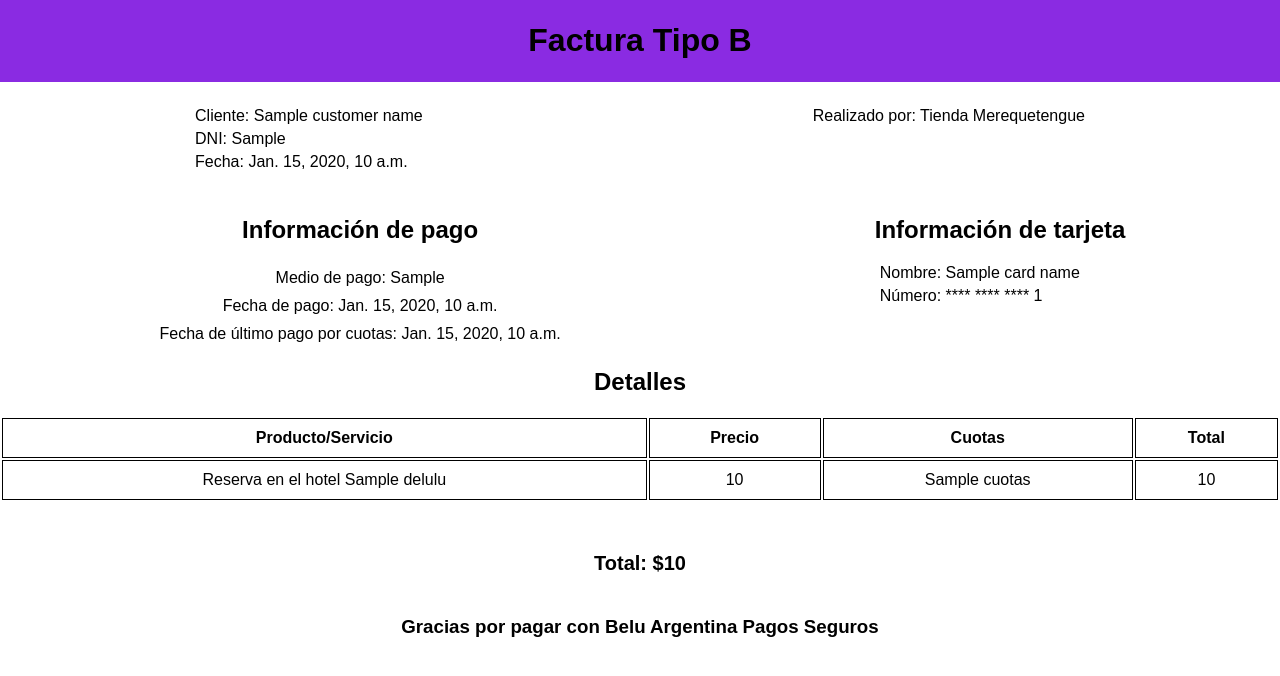
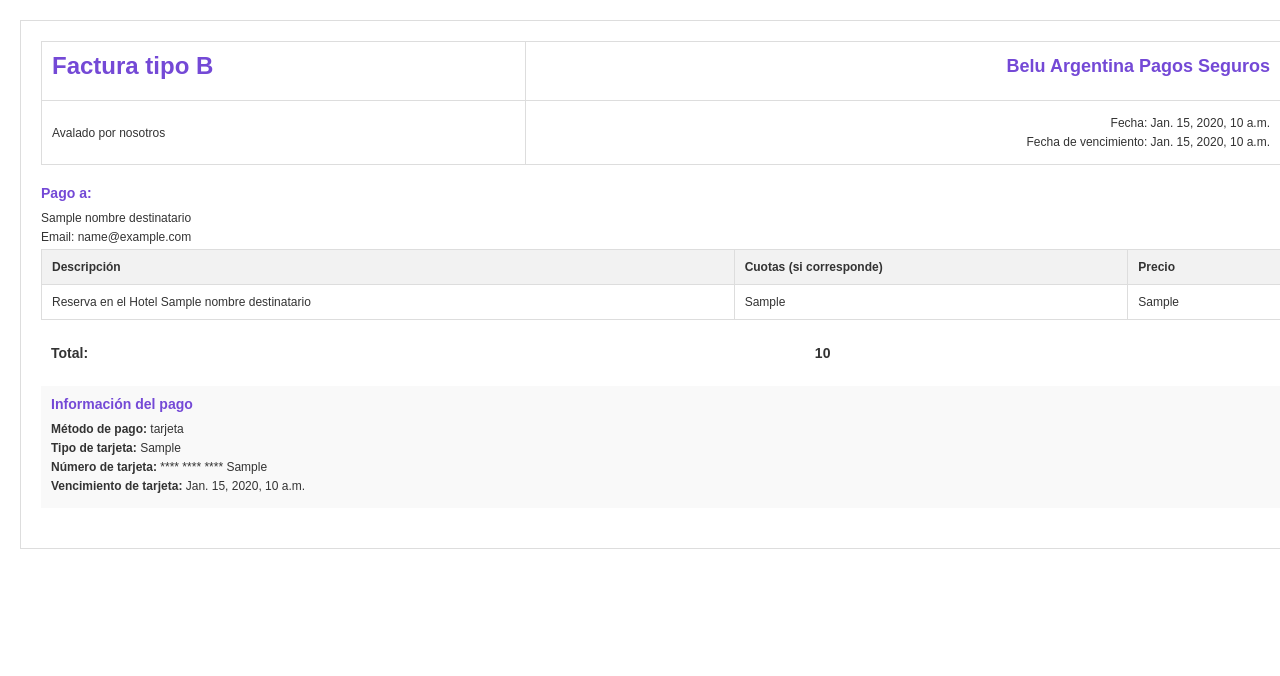
Before and after one commit to LucasMuras/Gateway-De-Pagos-DAII, a Django app: template pagos/templates/pagos/factura_tipo_B.html in a window 1280 px wide. Shown: the top 676 px of the page. Run offline with Django 5.2, Linux system fonts and the light colour scheme; data comes from the database, SQL or seed files in the repository; both versions use the stored data as it was after the commit; the template is opened without the code that fills it: values that come from a table or form of the project are taken from there, most other values are stand-ins (such as "Sample title", 1, 10 or a date in 2020).

Commit message:
Mejora de las plantillas de facturas

```diff
--- a/pagos/assets/tarjetas.json
+++ b/pagos/assets/tarjetas.json
@@ -7,7 +7,7 @@
         "cvv": "123",
         "estado": "activa",
         "tipo": "Visa",
-        "saldo": 47200.0
+        "saldo": 46300.01
     },
     {
         "nombre_titular": "MARTINA GONZALES",
--- a/pagos/services/procesamiento_transaccion.py
+++ b/pagos/services/procesamiento_transaccion.py
@@ -103,7 +103,7 @@ def iniciar_transaccion(transaccion):
 
             # Generar y enviar facturas
             factura_tipo_A = facturas.generar_factura_tipo_A('pagos/factura_tipo_A.html', transaccion)
-            factura_tipo_B = facturas.generar_factura_tipo_A('pagos/factura_tipo_B.html', transaccion)
+            factura_tipo_B = facturas.generar_factura_tipo_B('pagos/factura_tipo_B.html', transaccion)
 
             mail_pagador = transaccion.pagador.email
             mail_destinatario = transaccion.destinatario.email
--- a/pagos/templates/pagos/factura_tipo_B.html
+++ b/pagos/templates/pagos/factura_tipo_B.html
@@ -1,117 +1,123 @@
 <!DOCTYPE html>
 <html lang="en">
 <head>
-    <meta charset="UTF-8" />
-    <title>Factura</title>
+    <meta charset="UTF-8">
+    <meta name="viewport" content="width=device-width, initial-scale=1.0">
+    <title>Factura B</title>
     <style>
         body {
-        font-family: "Arial", sans-serif;
+            font-family: Arial, sans-serif;
+            font-size: 12px;
+            color: #333;
             margin: 0;
+            padding: 20px;
         }
-      .content {
-        display: flex;
-        flex-direction: row;
-        justify-content: space-around;
-        margin-top: 20px;
+        .invoice-container {
+            border: 1px solid #ddd;
+            padding: 20px;
+            width: 100%;
         }
-      header {
-        text-align: center;
-        background-color: blueviolet;
-        padding: 1px;
+        .invoice-header, .invoice-body, .invoice-footer {
+            width: 100%;
+            margin-bottom: 20px;
         }
-      h2,
-      h3 {
-        text-align: center;
+        h1, h2, h3 {
+            color: #7449d6;
+            margin: 0 0 10px 0;
         }
-      .detalles {
-        display: flex;
-        flex-direction: column;
-        justify-content: center;
-        align-items: center;
+        p {
+            margin: 5px 0;
         }
         table {
             width: 100%;
+            border-collapse: collapse;
         }
-      table th,
-      table td {
-        border: 1px solid black;
+        th, td {
             padding: 10px;
+            border: 1px solid #ddd;
+            text-align: left;
         }
-      table td {
-        text-align: center;
+        th {
+            background-color: #f2f2f2;
         }
-      .info-pago {
-        display: flex;
-        flex-direction: column;
-        justify-content: center;
-        align-items: center;
+        .totals {
+            text-align: right;
         }
-      .contenedor-info {
-        display: flex;
-        flex-direction: row;
-        justify-content: space-around;
-        margin-top: 20px;
-      }
-      p {
-        margin: 5px;
+        .totals td {
+            padding: 5px 10px;
+            border: none;
         }
         .total {
-        margin-top: 50px;
-        font-size: 20px;
             font-weight: bold;
+            font-size: 14px;
+        }
+        .payment-info {
+            margin-top: 20px;
+            padding: 10px;
+            background-color: #f9f9f9;
+        }
+        .payment-info p {
+            margin: 5px 0;
         }
     </style>
 </head>
 <body>
-    <header>
-      <h1>Factura Tipo B</h1>
-    </header>
-
-    <div class="content">
-      <div>
-        <p>Cliente: {{ customer_name }}</p>
-        <p>DNI: {{ customer_dni }}</p>
-        <p>Fecha: {{ date }}</p>
-      </div>
-      <div>
-        <p>Realizado por: {{ destinatario }}</p>
-      </div>
+    <div class="invoice-container">
+        <div class="invoice-header">
+            <table>
+                <tr>
+                    <td><h1>Factura tipo B</h1></td>
+                    <td style="text-align:right;"><h2>Belu Argentina Pagos Seguros</h2></td>
+                </tr>
+                <tr>
+                    <td><p>Avalado por nosotros</p></td>
+                    <td style="text-align:right;">
+                        <p>Fecha: {{ fecha_hoy }}</p>
+                        <p>Fecha de vencimiento: {{ fecha_ultima_cuota }}</p>
+                    </td>
+                </tr>
+            </table>
         </div>
 
-    <div class="contenedor-info">
-      <div class="info-pago">
-        <h2>Información de pago</h2>
-        <p>Medio de pago: {{ payment_method }}</p>
-        <p>Fecha de pago: {{ payment_date }}</p>
-        <p>Fecha de último pago por cuotas: {{fecha_ultima_cuota}}</p>
-      </div>
-      <div class="info-tarjeta">
-        <h2>Información de tarjeta</h2>
-        <p>Nombre: {{ card_name }}</p>
-        <p>Número: **** **** **** {{ card_ultimos_4_number }}</p>
-      </div>
+        <div class="invoice-body">
+            <h3>Pago a:</h3>
+            <p>{{ nombre_destinatario }}</p>
+            <p>Email: {{ email_destinatario }}</p>
+
+            <table>
+                <thead>
+                    <tr>
+                        <th>Descripción</th>
+                        <th>Cuotas (si corresponde)</th>
+                        <th>Precio</th>
+                    </tr>
+                </thead>
+                <tbody>
+                    <tr>
+                        <td>Reserva en el Hotel {{ nombre_destinatario }}</td>
+                        <td>{{ cantidad_cuotas }}</td>
+                        <td>{{ subtotal_primera_cuota }}</td>
+                    </tr>
+                </tbody>
+            </table>
         </div>
 
-    <h2>Detalles</h2>
-    <div class="detalles">
-      <table>
-        <tr>
-          <th>Producto/Servicio</th>
-          <th>Precio</th>
-          <th>Cuotas</th>
-          <th>Total</th>
-        </tr>
-        <tr v-for="item in items">
-          <td>Reserva en el hotel {{delulu}}</td>
-          <td>{{ item.price }}</td>
-          <td>{{ item.cuotas }}</td>
-          <td>{{ item.total }}</td>
+        <div class="invoice-footer">
+            <table class="totals">
+                <tr class="total">
+                    <td>Total:</td>
+                    <td>{{ total }}</td>
                 </tr>
             </table>
 
-      <p class="total">Total: ${{ total }}</p>
+            <div class="payment-info">
+                <h3>Información del pago</h3>
+                <p><strong>Método de pago: </strong>{{ metodo_pago }}</p>
+                <p><strong>Tipo de tarjeta: </strong>{{ tipo_tarjeta }}</p>
+                <p><strong>Número de tarjeta: </strong>**** **** **** {{ ultimos_numero_tarjeta }}</p>
+                <p><strong>Vencimiento de tarjeta: </strong>{{ fecha_vencimiento_tarjeta }}</p>
             </div>
-    <br />
-    <h3>Gracias por pagar con Belu Argentina Pagos Seguros</h3>
+        </div>
+    </div>
 </body>
 </html>
```
Also changed, not shown: pagos/services/facturas.py (+36 -16 lines), pagos/templates/pagos/factura_tipo_A.html (+88 -78 lines), db.sqlite3. Lines whose indentation alone changed are shown as unchanged.
